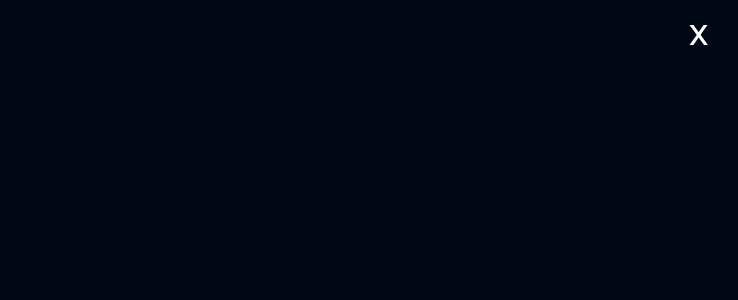
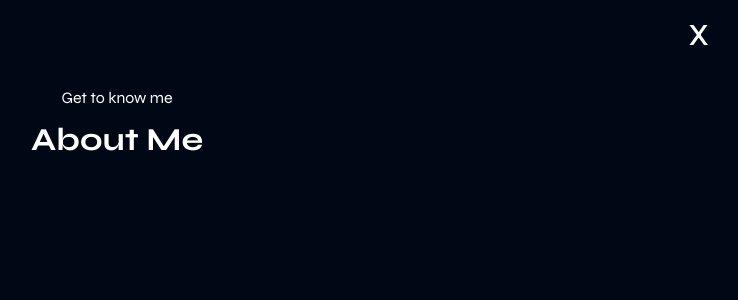
Before and after one commit to Lawren10/All_portfolio_versions, a React (Create React App) app in the folder my_portfolio/: page /About in a window 1280 px wide. Shown: the top 300 px of the page, without its empty margins (523-1261 px from the left). Built offline with nearby package versions, Linux system fonts and the light colour scheme.

Commit message:
starting the about section

```diff
--- a/my_portfolio/src/GlobalStyles/commonStyle.ts
+++ b/my_portfolio/src/GlobalStyles/commonStyle.ts
@@ -1,5 +1,5 @@
-import styled, {keyframes, css} from "styled-components";
-import {Link} from "react-router-dom";
+import styled, { keyframes, css } from "styled-components";
+import { Link } from "react-router-dom";
 
 export const FlexCenter = styled.div`
   display: flex;
@@ -25,14 +25,14 @@
 }
 `;
 
-export const PageTransition = styled.section<{transition: boolean}>`
+export const PageTransition = styled.section<{ transition: boolean }>`
   position: absolute;
   width: 100vw;
   height: 100vh;
   background-color: black;
   z-index: 100;
   bottom: 100%;
-  animation: ${({transition}) =>
+  animation: ${({ transition }) =>
     transition
       ? css``
       : css`
@@ -54,3 +54,26 @@
   width: 100%;
   padding: 0.5rem 3rem;
 `;
+
+export const MainContainer = styled.section`
+  width: 100vw;
+  height: 100vh;
+`;
+
+export const HeaderContainer = styled.header`
+  padding: 1.5rem;
+  text-align: center;
+`;
+export const HeaderTopTitle = styled.p`
+  font-size: 1rem;
+`;
+export const HeaderLargeTitle = styled.h4`
+  font-size: 2rem;
+  margin: 0.8rem 0 1.5rem 0;
+`;
+
+export const HeaderTitleUnderline = styled.div`
+  width: 4rem;
+  height: 0.8rem;
+  background-color: ;
+`;
--- a/my_portfolio/src/components/aboutPage/About.tsx
+++ b/my_portfolio/src/components/aboutPage/About.tsx
@@ -1,25 +1,36 @@
-import React, {useEffect} from "react";
-import {AboutContainer} from "./aboutStyles";
-import {usePortfolioGlobalContext} from "../../context/PortfolioContext";
-import {ReturnBtnCont, ReturnBtn} from "../../GlobalStyles/commonStyle";
+import React from "react";
+import {} from "./aboutStyles";
+import { usePortfolioGlobalContext } from "../../context/PortfolioContext";
+import {
+  ReturnBtnCont,
+  ReturnBtn,
+  MainContainer,
+  HeaderContainer,
+  HeaderTopTitle,
+  HeaderLargeTitle,
+} from "../../GlobalStyles/commonStyle";
 
 function About() {
-  let {state, dispatch} = usePortfolioGlobalContext();
+  let { dispatch } = usePortfolioGlobalContext();
 
   return (
     <>
-      <AboutContainer>
+      <MainContainer>
         <ReturnBtnCont>
           <ReturnBtn
             to="/"
             onClick={() => {
-              dispatch({type: "SET_TRANSITION_DOWN"});
+              dispatch({ type: "SET_TRANSITION_DOWN" });
             }}
           >
             x
           </ReturnBtn>
         </ReturnBtnCont>
-      </AboutContainer>
+        <HeaderContainer>
+          <HeaderTopTitle>Get to know me</HeaderTopTitle>
+          <HeaderLargeTitle>About Me</HeaderLargeTitle>
+        </HeaderContainer>
+      </MainContainer>
     </>
   );
 }
--- a/my_portfolio/src/components/aboutPage/aboutStyles.ts
+++ b/my_portfolio/src/components/aboutPage/aboutStyles.ts
@@ -1,6 +1 @@
 import styled from "styled-components";
-
-export const AboutContainer = styled.section`
-  width: 100vw;
-  height: 100vh;
-`;
--- a/my_portfolio/src/reducer/portfolioReducer.ts
+++ b/my_portfolio/src/reducer/portfolioReducer.ts
@@ -16,9 +16,9 @@
 ) => {
   switch (action.type) {
     case "SET_TRANSITION_DOWN":
-      return {...state, setTransition: true};
+      return { ...state, setTransition: true };
     case "SET_TRANSITION_UP":
-      return {...state, setTransition: false};
+      return { ...state, setTransition: false };
     default:
       return state;
   }
--- a/package.json
+++ /dev/null
@@ -1,5 +0,0 @@
-{
-  "dependencies": {
-    "react-router-dom": "^6.4.3"
-  }
-}
```
Also changed, not shown: my_portfolio/src/components/homePage/Home.jsx (+4 -4 lines), 2 other files (tests, documents, lock files or other folders).
